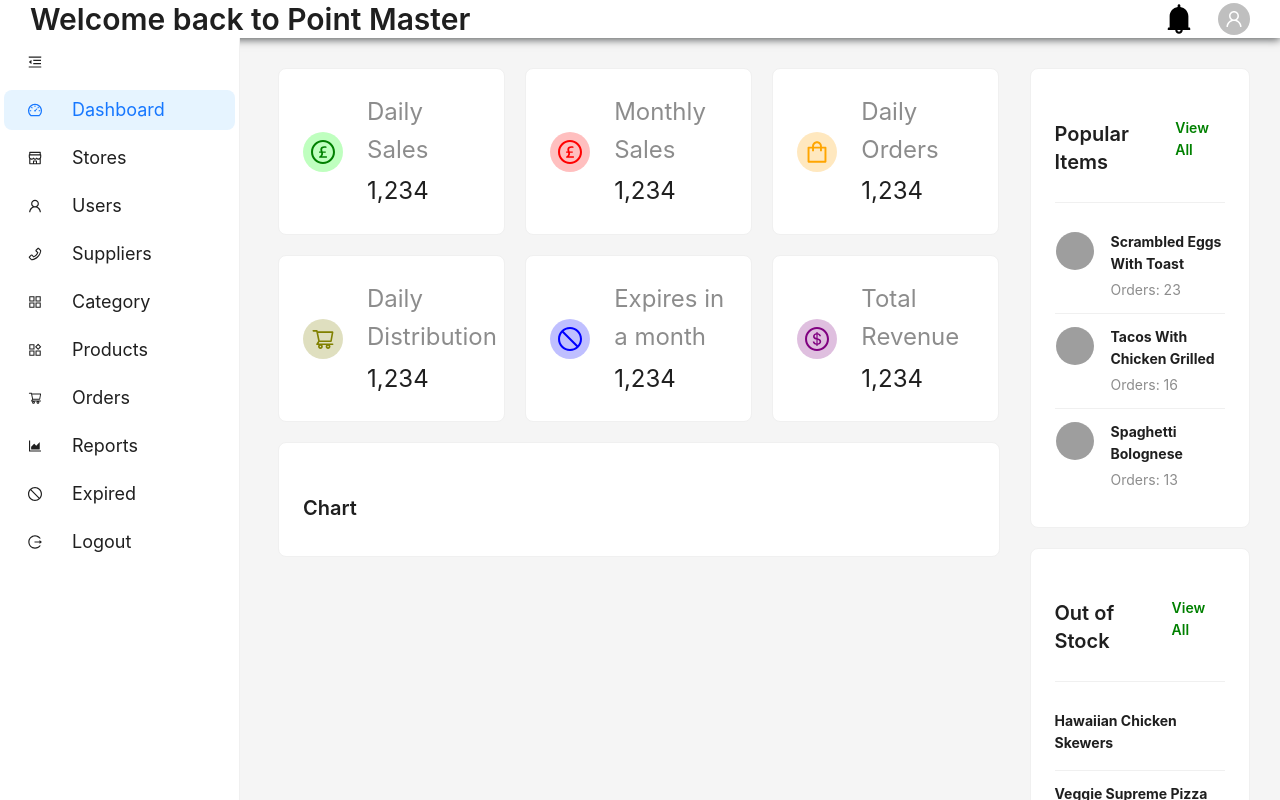
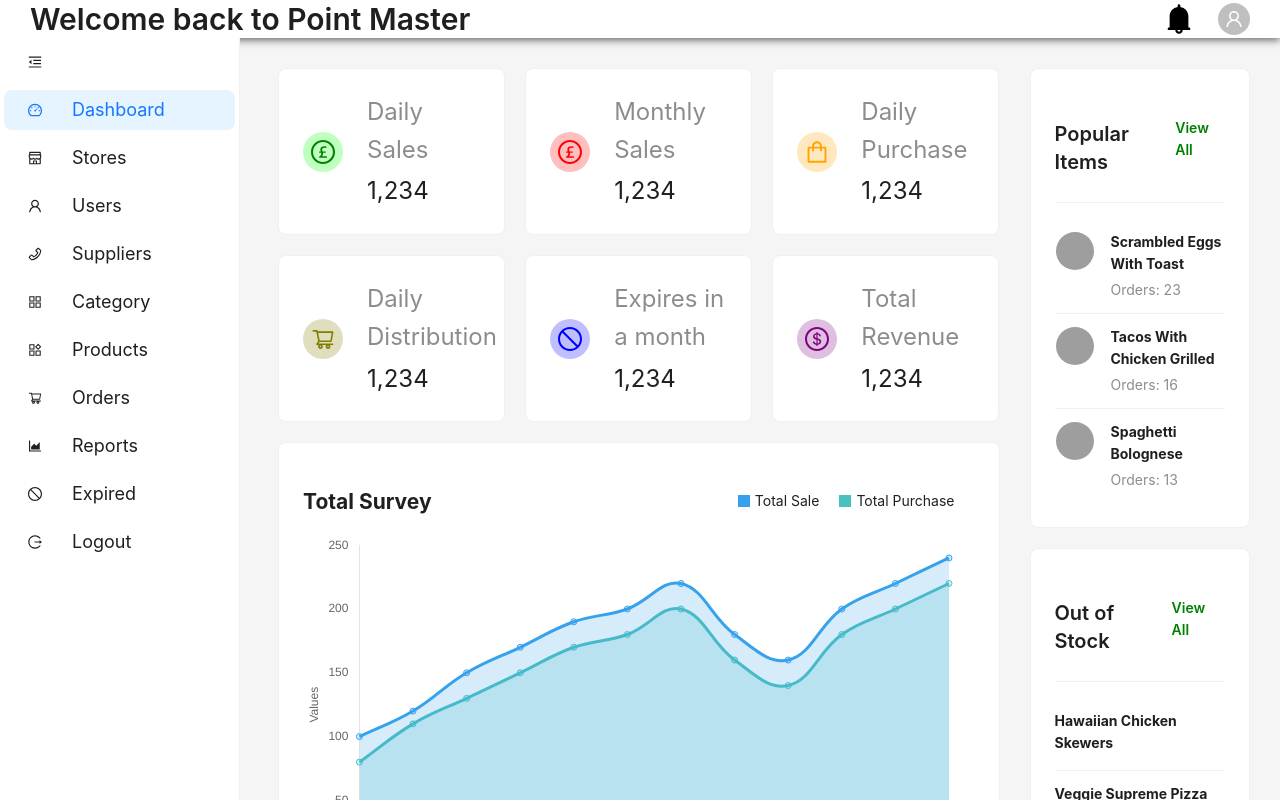
Before and after one commit to PointMaster-POS/web-management, a React (Create React App) app in the folder pointmaster/: page / in a window 1280 px wide. Shown: the top 800 px of the page. Built offline with nearby package versions, Linux system fonts and the light colour scheme; grey boxes are pictures that could not be loaded.

Commit message:
Update Dashboard.js

```diff
--- a/pointmaster/src/components/Owner's Dashboard/Pages/Dashboard.js
+++ b/pointmaster/src/components/Owner's Dashboard/Pages/Dashboard.js
@@ -1,16 +1,18 @@
 import { Card, Space, Statistic, Typography, List, Avatar, Row, Col } from 'antd';
 import React from 'react';
 import {
-  AppstoreOutlined,
   ShoppingCartOutlined,
   StopOutlined,
   DollarOutlined,
   PoundOutlined,
   ShoppingOutlined,
 } from "@ant-design/icons";
+import { Line } from 'react-chartjs-2';
+import { Chart, registerables } from 'chart.js';
 import "./Dashboard.css"
 
 const { Title, Text } = Typography;
+Chart.register(...registerables);
 
 const data_set_1 = [
   {
@@ -58,7 +60,7 @@
               <DashboardCard icon={<PoundOutlined style={iconStyle("red")} />} title="Monthly Sales " value={1234} />
             </Col>
             <Col span={8}>
-              <DashboardCard icon={<ShoppingOutlined style={iconStyle("orange")} />} title="Daily Orders" value={1234} />
+              <DashboardCard icon={<ShoppingOutlined style={iconStyle("orange")} />} title="Daily Purchase" value={1234} />
             </Col>
             <Col span={8}>
               <DashboardCard icon={<ShoppingCartOutlined style={iconStyle("olive")} />} title="Daily Distribution" value={1234} />
@@ -70,7 +72,7 @@
               <DashboardCard icon={<DollarOutlined style={iconStyle("purple")} />} title="Total Revenue" value={1234} />
             </Col>
             <Col span={24}>
-              <Chart />
+              <MultiLineChart />
             </Col>
           </Row>
         </Col>
@@ -150,12 +152,110 @@
   );
 };
 
-const Chart = () => {
+const MultiLineChart = () => {
+  const data = {
+    labels: [
+      '2021-1', '2021-2', '2021-3', '2021-4', '2021-5', '2021-6',
+      '2021-7', '2021-8', '2021-9', '2021-10', '2021-11', '2021-12'
+    ],
+    datasets: [
+      {
+        label: 'Total Sale',
+        data: [100, 120, 150, 170, 190, 200, 220, 180, 160, 200, 220, 240],
+        borderColor: 'rgba(54, 162, 235, 1)',
+        backgroundColor: 'rgba(54, 162, 235, 0.2)',
+        fill: true,
+        tension: 0.4,
+      },
+      {
+        label: 'Total Purchase',
+        data: [80, 110, 130, 150, 170, 180, 200, 160, 140, 180, 200, 220],
+        borderColor: 'rgba(75, 192, 192, 1)',
+        backgroundColor: 'rgba(75, 192, 192, 0.2)',
+        fill: true,
+        tension: 0.4,
+      },
+    ],
+  };
+
+  const options = {
+    responsive: true,
+    maintainAspectRatio: false, // Important for custom height
+    layout: {
+      padding: {
+        // top: 10,
+        bottom: 20
+      },
+    },
+    plugins: {
+      legend: {
+        display: false, // Hide the default legend
+      },
+      tooltip: {
+        mode: 'index',
+        intersect: false,
+      },
+      hover: {
+        mode: 'nearest',
+        intersect: true,
+      },
+    },
+    scales: {
+      x: {
+        display: true,
+        grid: {
+          display: false,
+        },
+        title: {
+          display: true,
+          text: 'Months',
+        },
+      },
+      y: {
+        display: true,
+        grid: {
+          display: false,
+        },
+        title: {
+          display: true,
+          text: 'Values',
+        },
+        beginAtZero: true,
+      },
+    },
+  };
+
+  const legendItems = data.datasets.map(dataset => (
+    <span key={dataset.label} style={{ marginRight: 20, display: 'inline-flex', alignItems: 'center' }}>
+      <span
+        style={{
+          display: 'inline-block',
+          width: 12,
+          height: 12,
+          backgroundColor: dataset.borderColor,
+          marginRight: 5,
+        }}
+      />
+      {dataset.label}
+    </span>
+  ));
+
   return (
-    <Card className='chart-card'>
-      <Title level={4}>Chart</Title>
+    <Card style={{ height: '400px' }}>
+      <Row justify="space-between" align="middle">
+        <Col>
+          <h2>Total Survey</h2>
+        </Col>
+        <Col>
+          {legendItems}
+        </Col>
+      </Row>
+      <div style={{ height: '100%' }}>
+        <Line data={data} options={options} height={400} />
+      </div>
     </Card>
   );
 };
 
+
 export default Dashboard;
```
